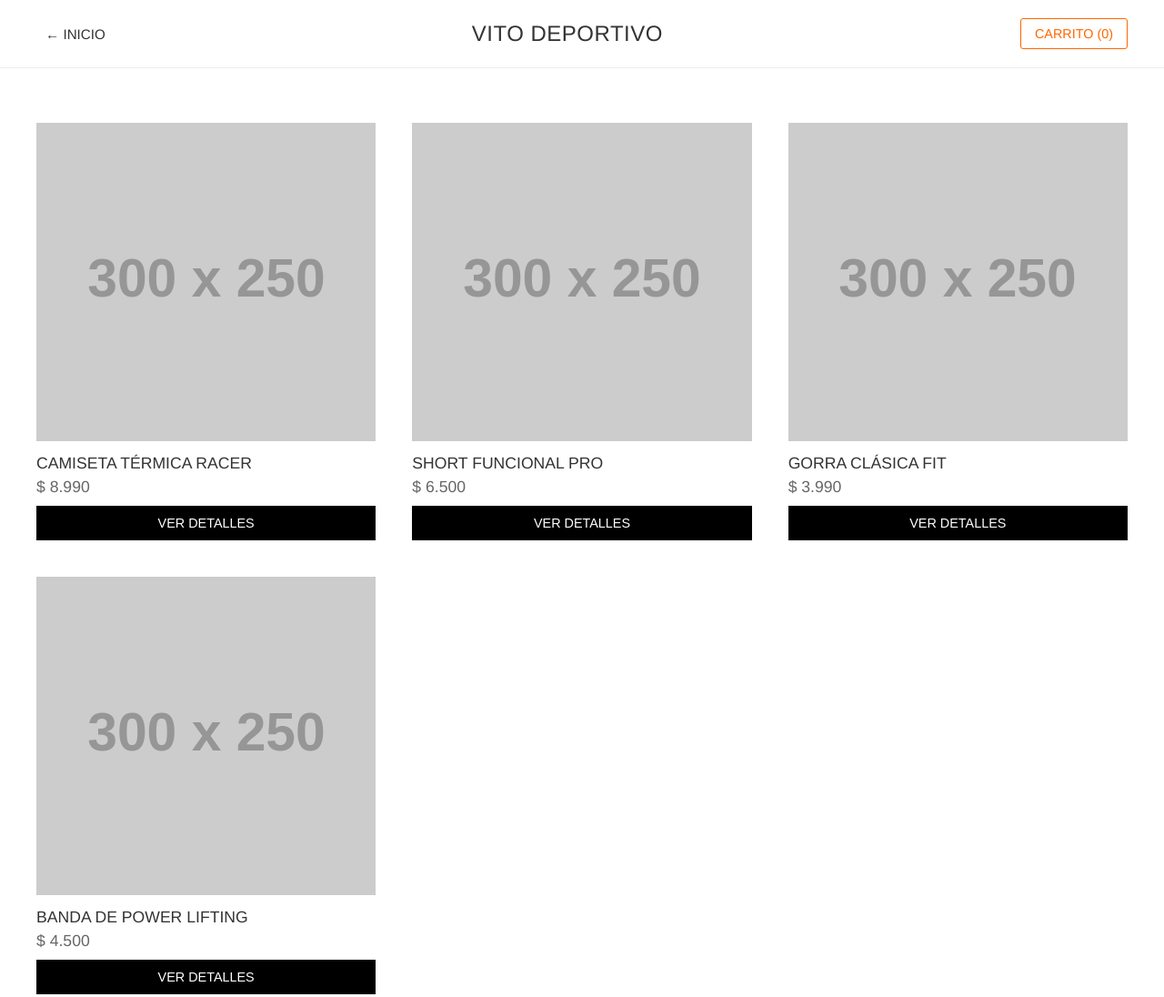
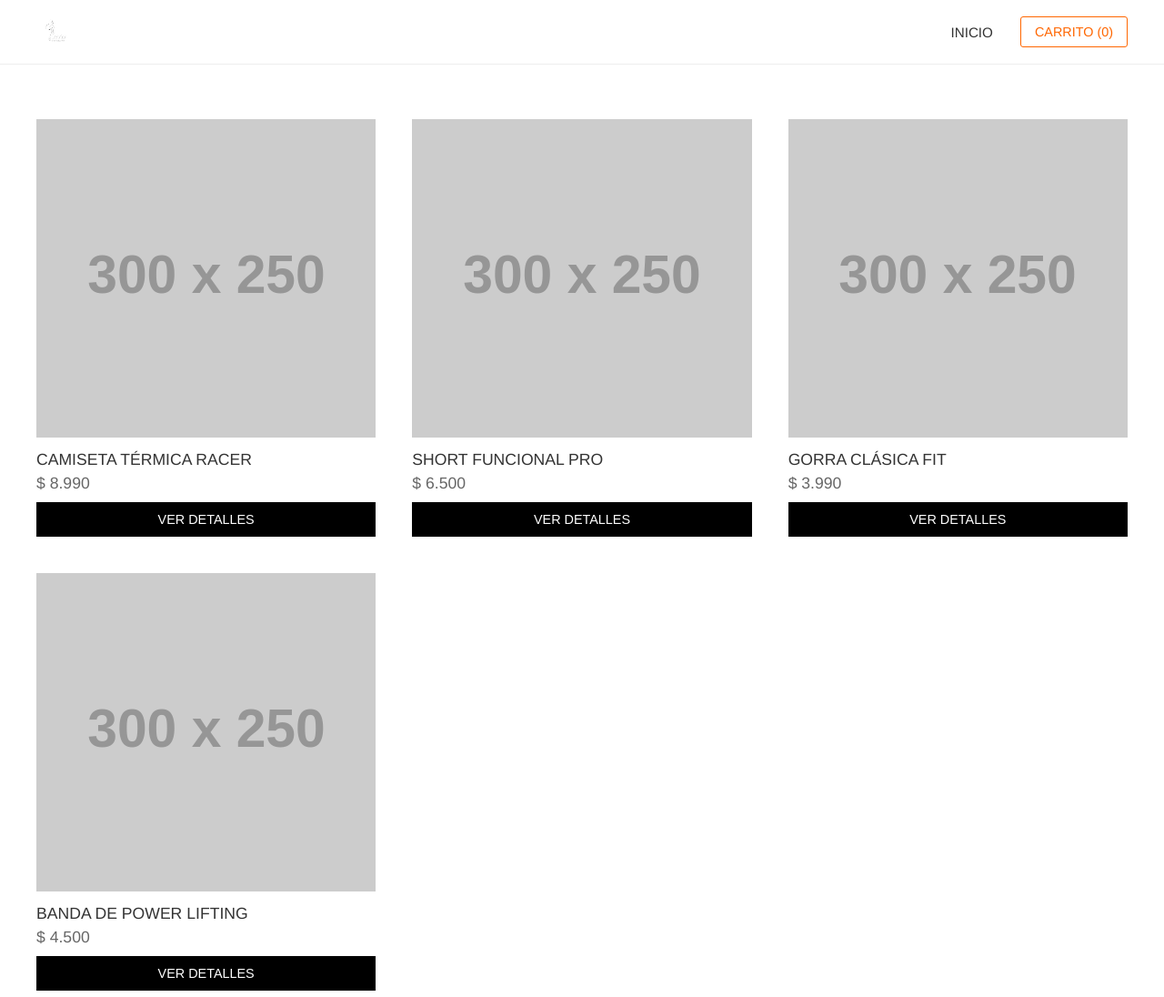
Before and after one commit to technenest-afk/vitodeportivo, a plain HTML site: page productos.html in a window 1280 px wide. Shown: the top 1096 px of the page at 91% size. Drawn offline with Linux system fonts and the light colour scheme; placeholder pictures from the web are drawn by us.

Commit message:
Update productos.html

```diff
--- a/productos.html
+++ b/productos.html
@@ -34,18 +34,21 @@
         /* 1. ESTILO DEL ENCABEZADO (Header) */
         header {
             background-color: var(--color-fondo);
-            padding: 20px 40px;
+            padding: 15px 40px; /* Ajustado el padding para el logo */
             display: flex;
             justify-content: space-between;
             align-items: center;
             border-bottom: 1px solid var(--color-borde);
         }
-        header h1 {
-            font-size: 1.5em;
-            letter-spacing: 0.5px;
-            margin: 0;
-            color: var(--color-texto-oscuro);
-            font-weight: 500;
+        header .logo {
+            height: 40px; /* Tamaño más pequeño para el logo en el header */
+            width: auto;
+            margin-right: auto; /* Para empujar el logo a la izquierda */
+        }
+        header .nav-links {
+            display: flex;
+            align-items: center;
+            gap: 20px; /* Espacio entre los enlaces */
         }
         header a {
             color: var(--color-texto-oscuro);
@@ -91,7 +94,7 @@
             box-shadow: none;
             text-align: left;
             transition: opacity 0.3s;
-            cursor: pointer; /* Indica que se puede hacer clic */
+            cursor: pointer;
         }
         .producto-card:hover {
             opacity: 0.9;
@@ -167,7 +170,7 @@
             width: 100%;
             height: 100%;
             overflow: auto;
-            background-color: rgba(0,0,0,0.7); /* Fondo oscuro transparente */
+            background-color: rgba(0,0,0,0.7);
             padding-top: 60px;
         }
 
@@ -219,7 +222,7 @@
             color: #666;
             line-height: 1.6;
             margin-bottom: 30px;
-            white-space: pre-wrap; /* Respeta los saltos de línea del CMS */
+            white-space: pre-wrap;
         }
 
         .cantidad-selector {
@@ -280,15 +283,18 @@
         @media (max-width: 768px) {
             header { padding: 15px 10px; }
             .contenedor-productos { grid-template-columns: 1fr; padding: 20px; }
+            header .nav-links { gap: 10px; }
         }
     </style>
 </head>
 <body>
 
     <header>
-        <a href="index.html">← INICIO</a>
-        <h1>VITO DEPORTIVO</h1>
-        <a href="carrito.html" class="boton-carrito">CARRITO (0)</a>
+        <img src="img/vitologo.png" alt="Vito Deportivo Logo" class="logo">
+        <div class="nav-links">
+            <a href="index.html">INICIO</a>
+            <a href="carrito.html" class="boton-carrito">CARRITO (0)</a>
+        </div>
     </header>
 
     <div class="main-content">
@@ -338,20 +344,17 @@
         const botonAgregarModal = document.getElementById('boton-agregar-modal');
 
         let carrito = JSON.parse(localStorage.getItem('carrito')) || [];
-        let productoSeleccionado = null; // Guardará los datos del producto abierto
+        let productoSeleccionado = null;
 
-        // Función para actualizar el contador del carrito en el header
         function actualizarContadorCarrito() {
             const totalItems = carrito.reduce((sum, item) => sum + item.cantidad, 0);
             botonCarritoHeader.textContent = `CARRITO (${totalItems})`;
         }
 
-        // Función para formatear a moneda argentina
         function formatearPrecio(precio) {
             return precio.toLocaleString('es-AR', { style: 'currency', currency: 'ARS', minimumFractionDigits: 0 });
         }
 
-        // Función principal para cargar y mostrar productos
         function cargarProductos() {
             if (typeof productos === 'undefined' || productos.length === 0) {
                 contenedorProductos.innerHTML = '<p style="grid-column: 1 / -1; text-align: center; margin-top: 50px;">No hay productos disponibles en este momento.</p>';
@@ -363,13 +366,10 @@
             productos.forEach(producto => {
                 const card = document.createElement('div');
                 card.classList.add('producto-card');
-
-                // Agregar el evento para abrir el modal al hacer clic en la tarjeta
                 card.onclick = () => abrirModal(producto.id);
 
                 const precioFormateado = formatearPrecio(producto.precio);
 
-                // Estructura de la tarjeta de producto
                 card.innerHTML = `
                     <img src="${producto.imagen}" alt="${producto.nombre}">
                     <h3>${producto.nombre}</h3>
@@ -383,29 +383,24 @@
             });
         }
 
-        // --- Lógica del Modal ---
-
         function abrirModal(id) {
             productoSeleccionado = productos.find(p => p.id === id);
 
             if (!productoSeleccionado) return;
 
-            // Rellenar el modal con la información del producto
             modalImagen.src = productoSeleccionado.imagen;
             modalNombre.textContent = productoSeleccionado.nombre;
             modalPrecio.textContent = formatearPrecio(productoSeleccionado.precio);
             modalDetalles.textContent = productoSeleccionado.detalles || 'Sin detalles adicionales.';
 
-            // Restablecer la cantidad a 1
             cantidadInput.value = 1;
 
-            // Asignar datos al botón de agregar
             botonAgregarModal.dataset.id = productoSeleccionado.id;
             botonAgregarModal.dataset.nombre = productoSeleccionado.nombre;
             botonAgregarModal.dataset.precio = productoSeleccionado.precio;
 
             modal.style.display = 'block';
-            document.body.style.overflow = 'hidden'; // Evita el scroll en el body
+            document.body.style.overflow = 'hidden';
         }
 
         function cerrarModal() {
@@ -414,18 +409,14 @@
             productoSeleccionado = null;
         }
 
-        // Cierra el modal si se hace clic fuera del contenido
         function cerrarModalExterno(e) {
             if (e.target === modal) {
                 cerrarModal();
             }
         }
 
-        // Asignar el evento al botón de agregar dentro del modal
         botonAgregarModal.addEventListener('click', agregarAlCarritoDesdeModal);
 
-
-        // Función para agregar un producto al carrito desde el modal
         function agregarAlCarritoDesdeModal(e) {
             const id = e.target.dataset.id;
             const nombre = e.target.dataset.nombre;
@@ -445,7 +436,6 @@
                 carrito.push({ id, nombre, precio, cantidad });
             }
 
-            // Guardar en localStorage
             localStorage.setItem('carrito', JSON.stringify(carrito));
             actualizarContadorCarrito();
 
@@ -453,7 +443,6 @@
             cerrarModal();
         }
 
-        // Inicializar
         document.addEventListener('DOMContentLoaded', () => {
             cargarProductos();
             actualizarContadorCarrito();
```
